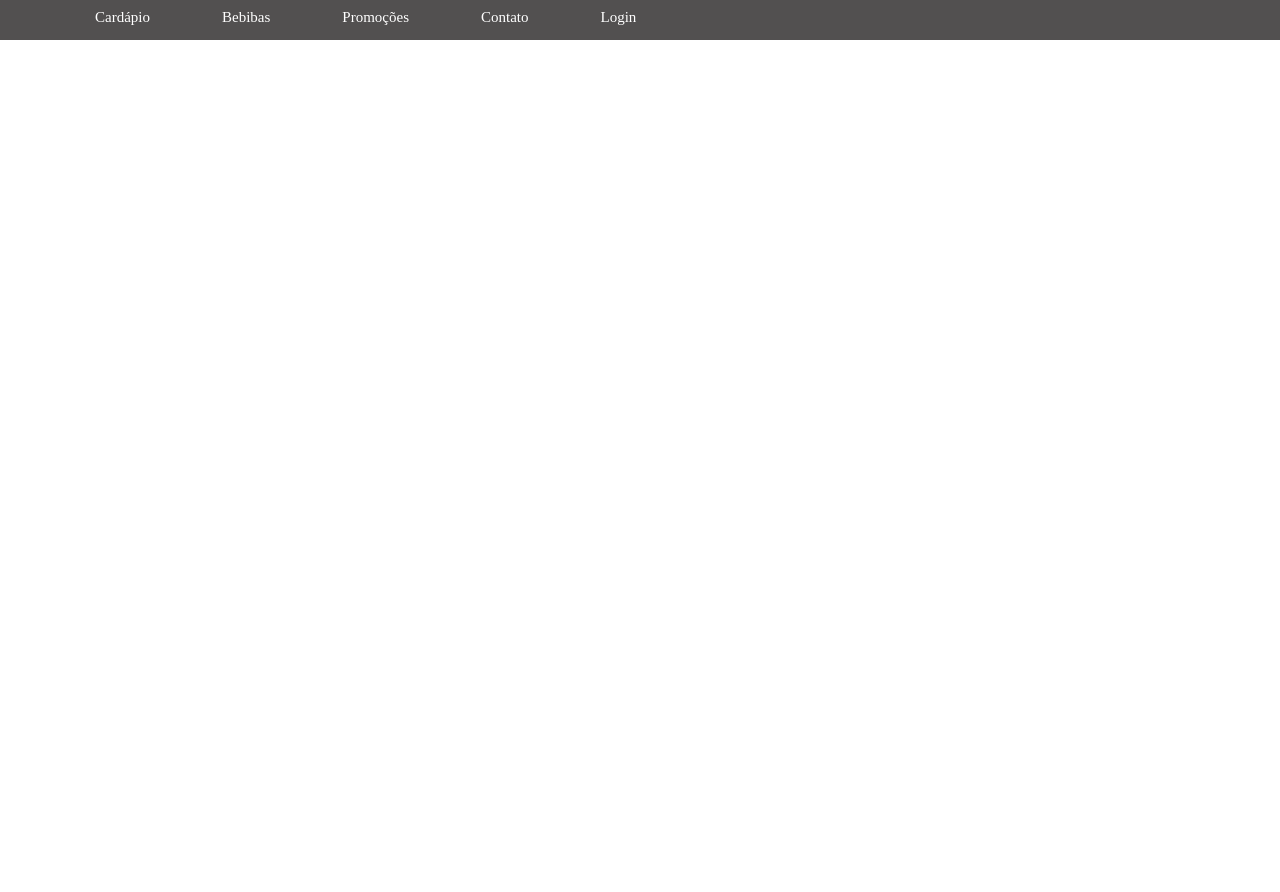
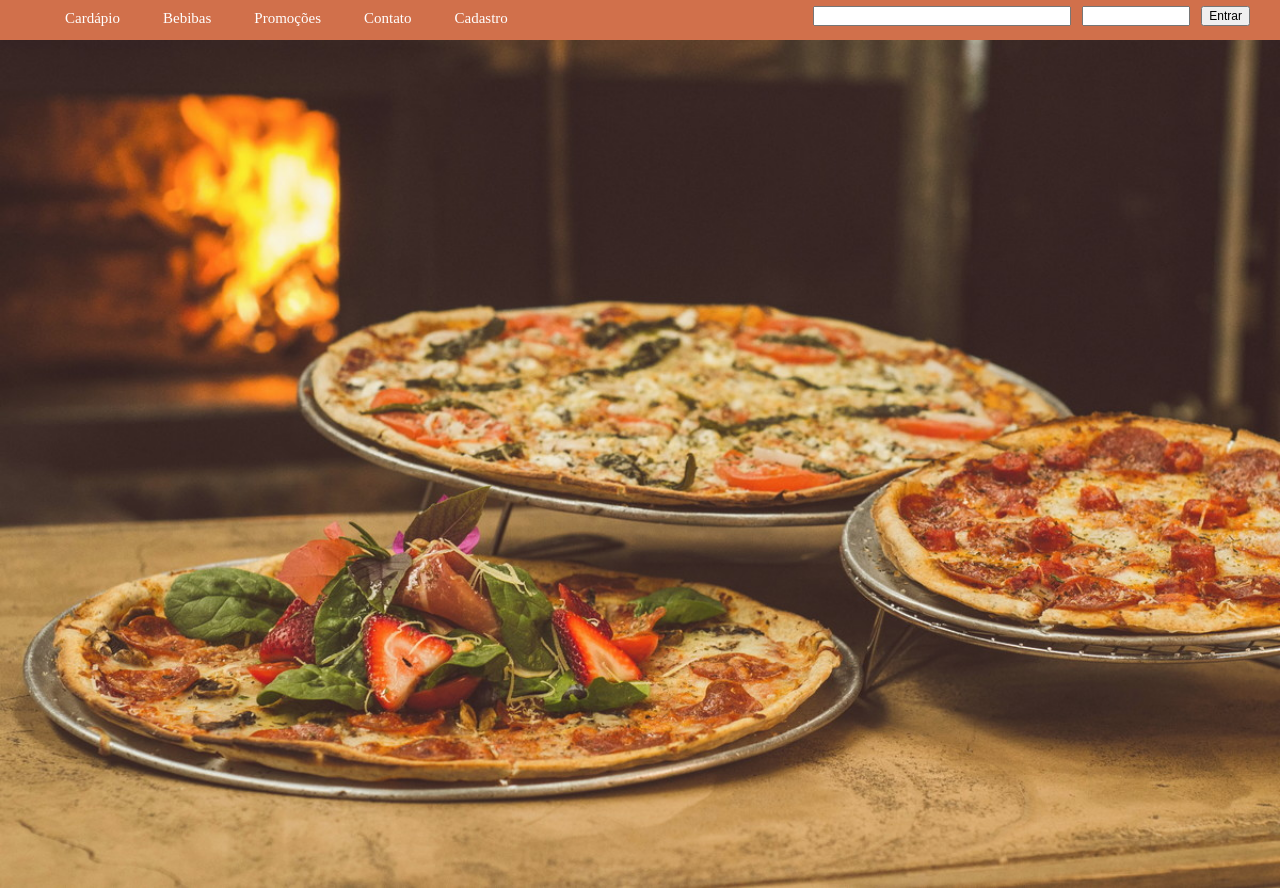
Before and after one commit to Renatosnp1/ProjetoPizzaria, a Flask app: page / in a window 1280 px wide. Before the commit the page ends 40 px from the top, so only its background shows below. Run offline with Flask 2, Linux system fonts and the light colour scheme.

Commit message:
Melhorando index

```diff
--- a/app.py
+++ b/app.py
@@ -7,14 +7,9 @@ def index():
     return render_template("index.html"), 200
 
 
-@app.route('/login/')
-def login():
-    return render_template('login.html')
-
 @app.route('/cadastrar/')
 def cadastrar():
-    return render_template('cadastro.html')
-
+    return render_template("cadastro.html"), 200
 
 
 
--- a/static/styleIndex.css
+++ b/static/styleIndex.css
@@ -5,16 +5,22 @@ body{
 }
 
 
+#cabecalho{
+    background-color: rgba(194, 66, 16, 0.753);
+}
+
 ul{
-    background-color: rgba(26, 23, 23, 0.753);
+    position: relative;
     list-style: none;
     margin: 0;
+    width: 60%;
     height: 40px;
+
 }
 li{
-    margin: 8px;
+    margin: 9px;
     display: inline-block;
-    margin-left: 50px;
+    margin-left: 20px;
     color: white;
 }
 
@@ -29,3 +35,30 @@ a:hover{
     background-color:  rgba(20, 19, 19, 0.658);
     padding: 5px;
 }
+
+form{
+    position: absolute;
+    right: 30px;
+    margin-top: -34px;
+    font-size: 5px;
+}
+
+input#password {
+    margin-right: 10px;
+    width: 100px;
+    font-size: 12px;
+}
+input#login {
+    margin-right: 10px;
+    width: 250px;
+    font-size: 12px;
+}
+
+input#submit {
+    font-size: 12px;
+}
+
+
+div img{
+    width: 100%;
+}
--- a/templates/cadastro.html
+++ b/templates/cadastro.html
@@ -16,7 +16,7 @@
             Email: <input name="email" type="email"> <br>
             Senha: <input name="password" type="password"> <br>
             <button>Salvar</button><br>
-            <a href=" {{ url_for('login') }} ">Voltar</a>
+            <a href=" {{ url_for('index') }} ">Voltar</a>
         </form>
     </div>
 </body>
--- a/templates/index.html
+++ b/templates/index.html
@@ -9,18 +9,23 @@
 <body>
     <header>
 
-        <div>
+        <div id="cabecalho">
             <ul>
                 <li><a href="">Cardápio</a></li>
                 <li><a href="">Bebibas</a></li>
                 <li><a href="">Promoções</a></li>
                 <li><a href="">Contato</a></li>
-                <li><a href="{{ url_for('login') }}">Login</a></li>
+                <li><a href="{{ url_for('cadastrar') }}">Cadastro</a></li>
             </ul>
+            <form action="{{ url_for('cadastrar') }}" method="POST">
+                <input type="text" name="login" id="login">
+                <input type="password" name="password" id="password">
+                <input type="submit" value="Entrar" id="submit">
+            </form>
         </div>
     </header>
-
-
-
+    <div>
+        <img src="../static/img/pizza.jpg" alt="">
+    </div>
 </body>
 </html>
```
Also changed, not shown: templates/login.html (deleted, +0 -22 lines), static/img/369063.jpg (added), static/img/pizza.jpg (added).
